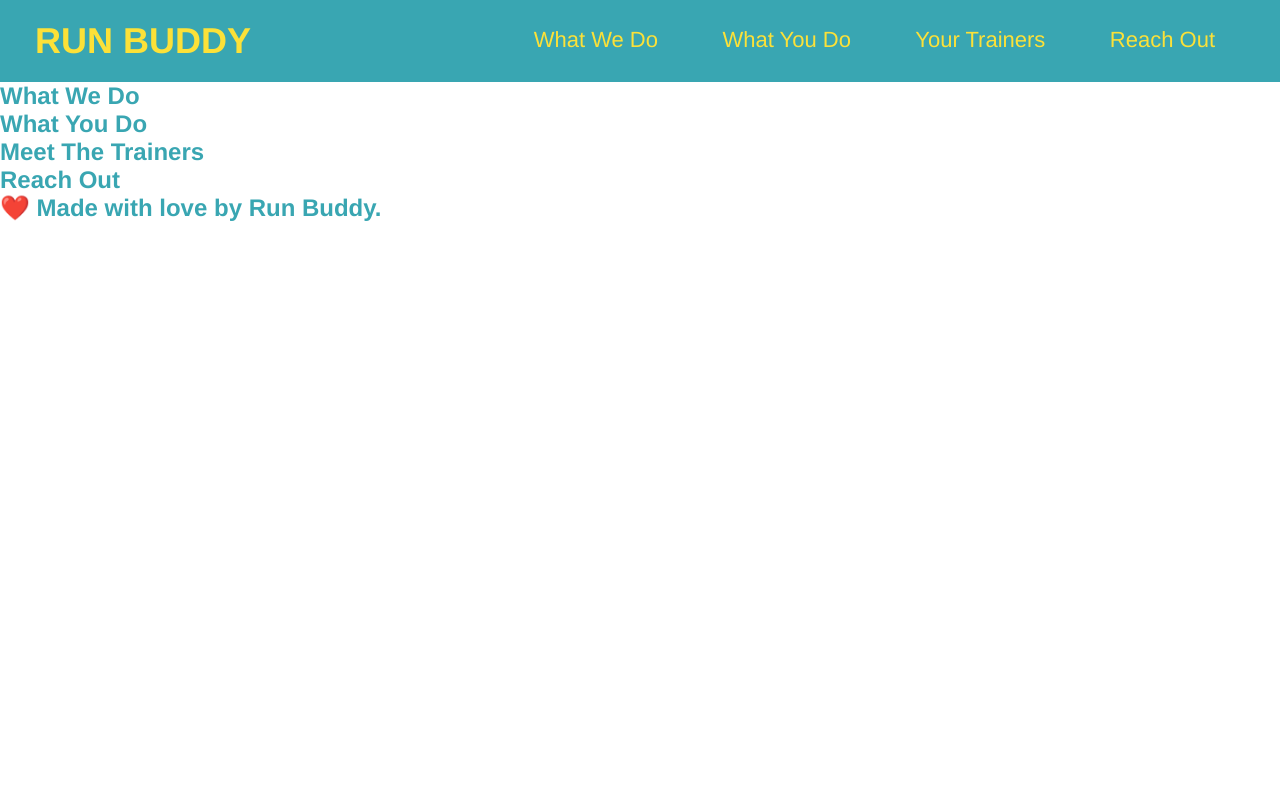
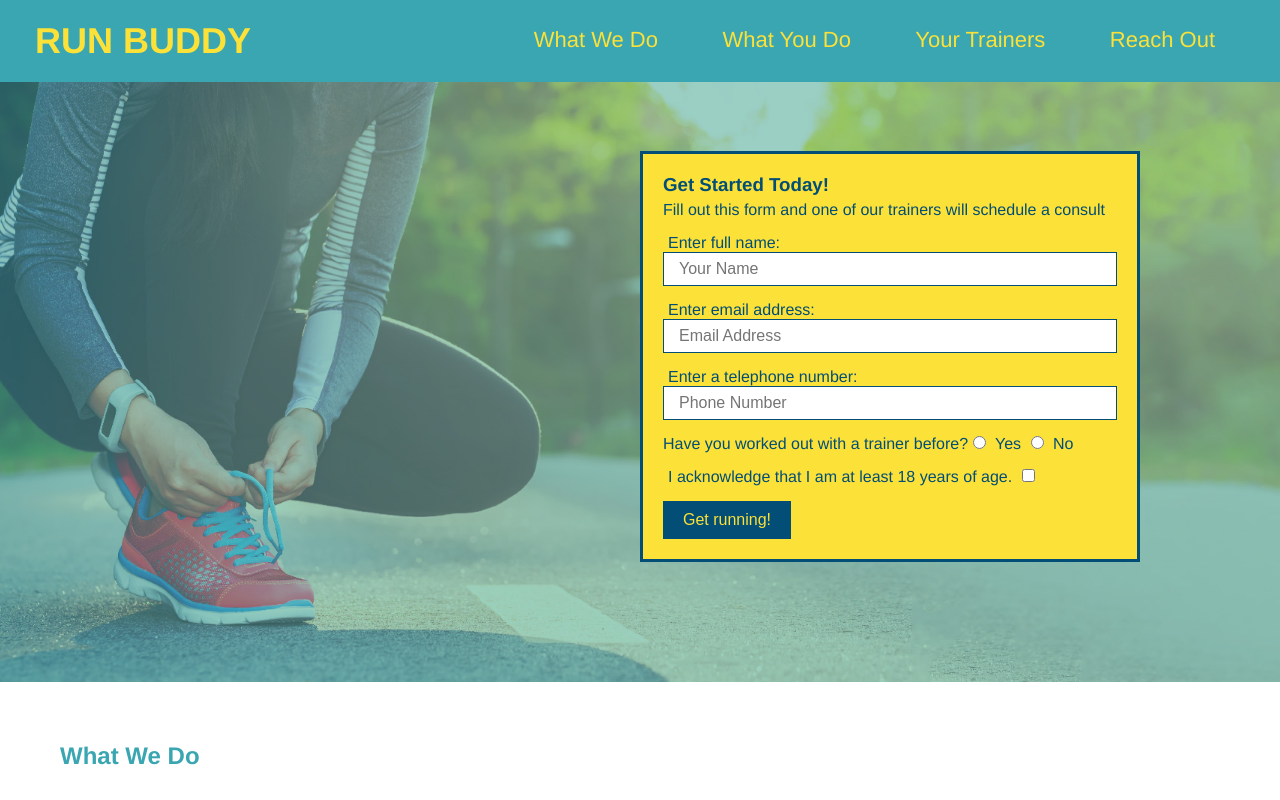
Before and after one commit to fghoneycutt/run-buddy, a plain HTML site: page index.html in a window 1280 px wide. Shown: the top 800 px of the page. Drawn offline with Linux system fonts and the light colour scheme.

Commit message:
styled hero section

```diff
--- a/assets/css/style.css
+++ b/assets/css/style.css
@@ -1,6 +1,7 @@
 *{
     margin:0;
     padding:0;
+    box-sizing:border-box;
 }
 body {
     font-family: Helvetica, Arial, sans-serif;
@@ -39,3 +40,69 @@ header h1{
     margin: 0;
     display: inline;
 }
+footer{
+    background: #fce138;
+    width: 100%;
+    padding: 40px 35px;
+}
+footer h2{
+    display: inline;
+    color: #024e76;
+    font-size: 30px;
+    margin: 0;
+}
+footer div{
+    float: right;
+    line-height: 1.5;
+    text-align: right;
+}
+footer a{
+    color: #024e76;
+}
+section{
+    padding:60px;
+}
+.hero-form button {
+    background-color:#024e76;
+    color:#fce138;
+    padding: 10px 20px;
+    font-size: 16px;
+    border: none
+}
+.hero{
+    background-image: url("../images/hero-bg.jpeg");
+    height:600px;
+    background-size:cover ;
+    background-position:center ;
+    position: relative;
+}
+.hero-form{
+    background-color:#fce138;
+    border:solid #024e76;
+    color:#024e76;
+    padding: 20px;
+    width: 500px;
+    border: solid 3px #024e76;
+    position:absolute;
+    bottom:120px;
+    right:140px;
+}
+hero-form h3{
+    margin: 0;
+    font-size: 24px;
+}
+.hero-form p{
+    margin: 5px 0 15px 0;
+}
+.hero-form label{
+    margin:0 5px;
+}
+.form-input{
+    border: 1px solid #024e76;
+    display:block;
+    padding:7px 15px;
+    font-size: 16px;
+    color: #024e76;
+    width:100%;
+    margin-bottom: 15px;
+}
--- a/index.html
+++ b/index.html
@@ -32,8 +32,32 @@
             </nav>
         </header>
         <!--hero/jumbotron-->
-        <section>
-
+        <section class="hero">
+            <div class="hero-form">
+                <h3>Get Started Today!</h3>
+                <p>Fill out this form and one of our trainers will schedule a consult</p>
+                <!--Add form element-->
+                <form>
+                    <label for ="name"> Enter full name:</label>
+                    <input class="form-input" type="text" placeholder="Your Name" name="name" id="name"/>
+                    <label for ="email"> Enter email address:</label>
+                    <input class="form-input" type="email" placeholder="Email Address" name="email" id="email"/>
+                    <label for ="phone"> Enter a telephone number:</label>
+                    <input class="form-input" type="tel" placeholder="Phone Number" name="phone" id="phone"/>
+                    <p>
+                        Have you worked out with a trainer before?
+                        <input type="radio" name="trainer-confirm" id="trainer-yes"/>
+                        <label for="trainer-yes">Yes</label>
+                        <input type="radio" name="trainer-confirm" id="trainer-no" />
+                        <label for="trainer-no">No</label>
+                    </p>
+                    <p>
+                        <label for="18-yes">I acknowledge that I am at least 18 years of age.</label>
+                        <input type="checkbox" name="age18-confirm" id="18-yes"/>
+                    </p>
+                    <button type="submit">Get running!</button>
+                </form>
+            </div>
         </section>
         <!--"what we do" section-->
         <section>
@@ -54,6 +78,10 @@
         <!--footer-->
         <footer>
             <h2>❤️ Made with love by Run Buddy.</h2>
+            <div>
+                <a href="#">Read Our Privacy Policy</a><br />
+                &copy; 2019 Run Buddy, Inc.
+            </div>
         </footer>
     </body>
 </html>
```
Also changed, not shown: assets/images/hero-bg.jpeg (added). Lines whose indentation alone changed are shown as unchanged.
